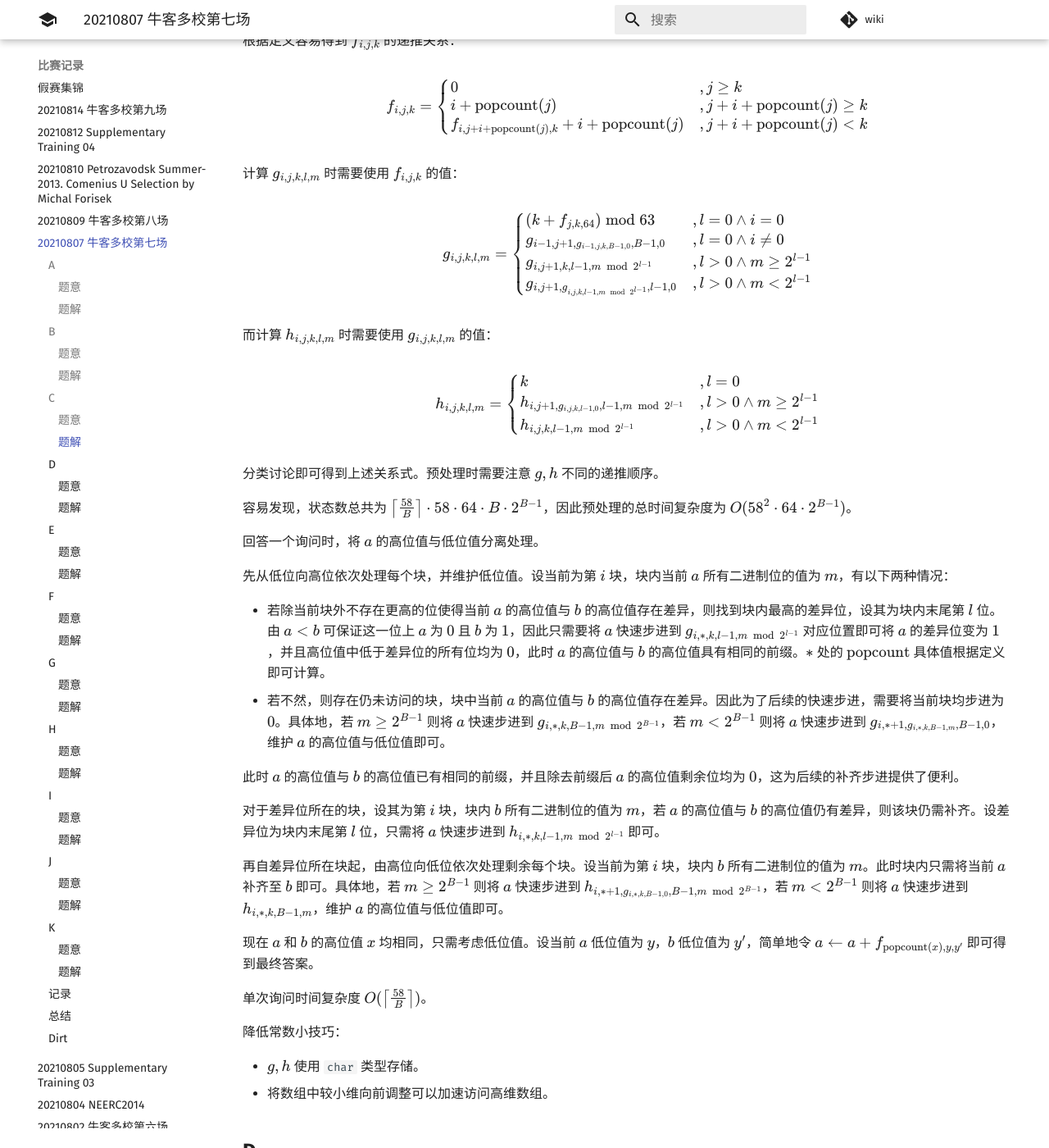
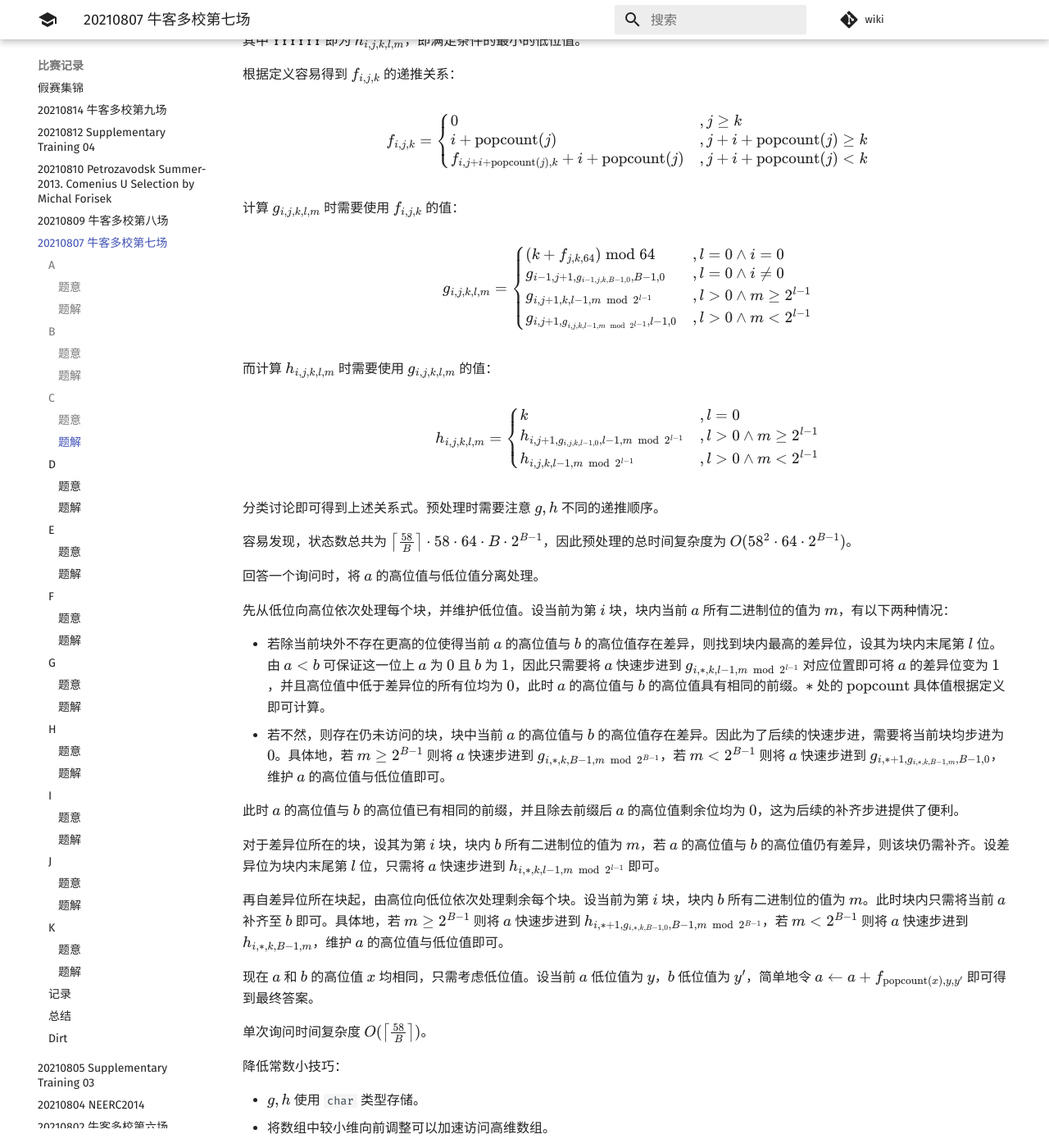
Before and after one commit to PoorMath/PoorMath.github.io, an MkDocs documentation site: the page built from docs/contest/20210807 牛客多校第七场.md, in a window 1280 px wide and 1400 px high, scrolled down 3235 px. Shown: the whole window at 82% size. Built offline with MkDocs 1.6.1 and Material for MkDocs 9.7.7, drawn with Linux system fonts in a browser that asks for light colours; comment, search, counter and statistics services are not loaded; some of the changed text lies outside the part shown.

Commit message:
Update 20210807 牛客多校第七场.md

```diff
--- a/docs/contest/20210807 牛客多校第七场.md
+++ b/docs/contest/20210807 牛客多校第七场.md
@@ -94,7 +96,7 @@ $$f_{i,j,k}=\begin{cases}0&,j\geq k\\i+\text{popcount}(j)&,j+i+\text{popcount}(j
 
 计算 $g_{i,j,k,l,m}$ 时需要使用 $f_{i,j,k}$ 的值：
 
-$$g_{i,j,k,l,m}=\begin{cases}(k+f_{j,k,64})\bmod 63&,l=0\wedge i=0\\g_{i-1,j+1,g_{i-1,j,k,B-1,0},B-1,0}&,l=0\wedge i\neq 0\\g_{i,j+1,k,l-1,m\,\bmod\,2^{l-1}}&,l>0\wedge m\geq 2^{l-1}\\g_{i,j+1,g_{i,j,k,l-1,m\,\bmod\,2^{l-1}},l-1,0}&,l>0\wedge m<2^{l-1}\end{cases}$$
+$$g_{i,j,k,l,m}=\begin{cases}(k+f_{j,k,64})\bmod 64&,l=0\wedge i=0\\g_{i-1,j+1,g_{i-1,j,k,B-1,0},B-1,0}&,l=0\wedge i\neq 0\\g_{i,j+1,k,l-1,m\,\bmod\,2^{l-1}}&,l>0\wedge m\geq 2^{l-1}\\g_{i,j+1,g_{i,j,k,l-1,m\,\bmod\,2^{l-1}},l-1,0}&,l>0\wedge m<2^{l-1}\end{cases}$$
 
 而计算 $h_{i,j,k,l,m}$ 时需要使用 $g_{i,j,k,l,m}$ 的值：
 
```
Also changed, not shown: other parts of docs/contest/20210807 牛客多校第七场.md (+4 -0 lines).
